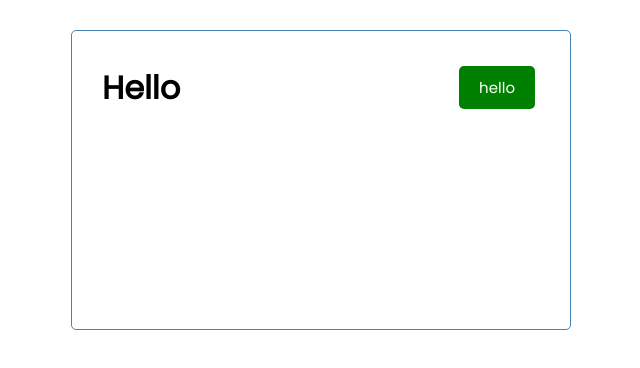
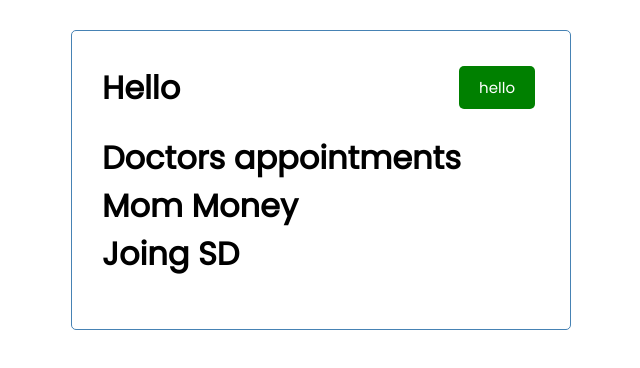
Before and after one commit to abdulazizasiri/React-in-nutshell, a React (Create React App) app in the folder GettingStartedTravs/simpleApp/react-task-tracker/: page / in a window 1280 px wide. Shown: the top 368 px of the page, without its empty margins (319-959 px from the left). Built offline with nearby package versions, Linux system fonts and the light colour scheme.

Commit message:
tasks components with items

```diff
--- a/GettingStartedTravs/simpleApp/react-task-tracker/src/App.js
+++ b/GettingStartedTravs/simpleApp/react-task-tracker/src/App.js
@@ -1,12 +1,12 @@
 import Header from './components/Header'
-
+import Tasks from './components/Tasks'
 function App() {
   // const name = "Aziz"
-  const x  = false
+  // const x  = false
   return (
     <div className="container">
       <Header title="Hello"/>
-
+      <Tasks/>
     </div>
 
   );
--- a/GettingStartedTravs/simpleApp/react-task-tracker/src/components/Header.js
+++ b/GettingStartedTravs/simpleApp/react-task-tracker/src/components/Header.js
@@ -28,8 +28,8 @@ Header.propTypes = {
 // Creating a style object.
 
 
-const headerStyle = {
-    color : 'red',
-    backgroundColor: 'black'
-}
+// const headerStyle = {
+//     color : 'red',
+//     backgroundColor: 'black'
+// }
 export default  Header;
--- a/GettingStartedTravs/simpleApp/react-task-tracker/src/components/Tasks.js
+++ b/GettingStartedTravs/simpleApp/react-task-tracker/src/components/Tasks.js
@@ -0,0 +1,32 @@
+
+const tasks = [
+    {
+        id:1,
+        text: "Doctors appointments",
+        day:"21 Jun",
+        reminder: true
+    },
+    {
+        id:2,
+        text: "Mom Money",
+        day:"27 Jun",
+        reminder: true
+    },
+    {
+        id:3,
+        text: "Joing SD",
+        day:"Soon",
+        reminder: false
+    }
+]
+ const Tasks = () => {
+    return (
+        <>
+         {tasks.map((e) => (<h1>{e.text}</h1>
+         ))}
+
+        </>
+    )
+}
+
+export default Tasks
```
